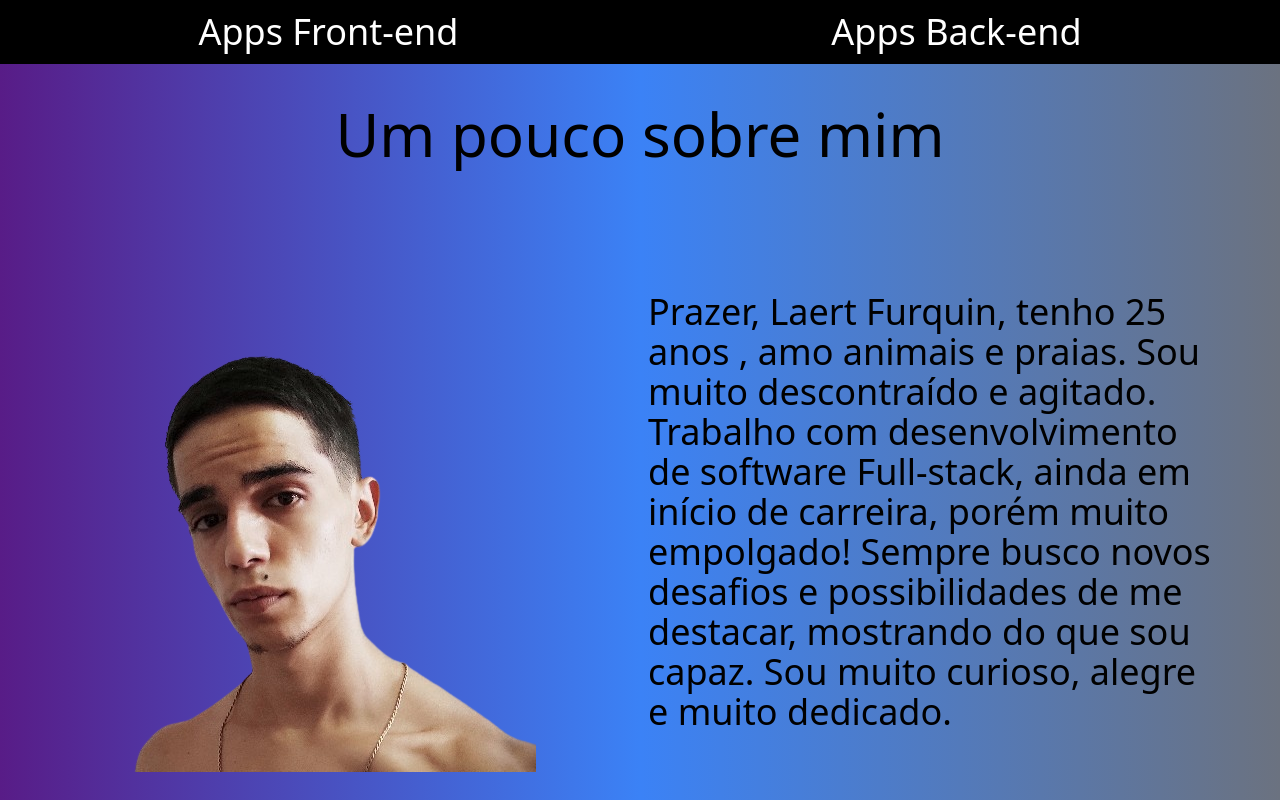
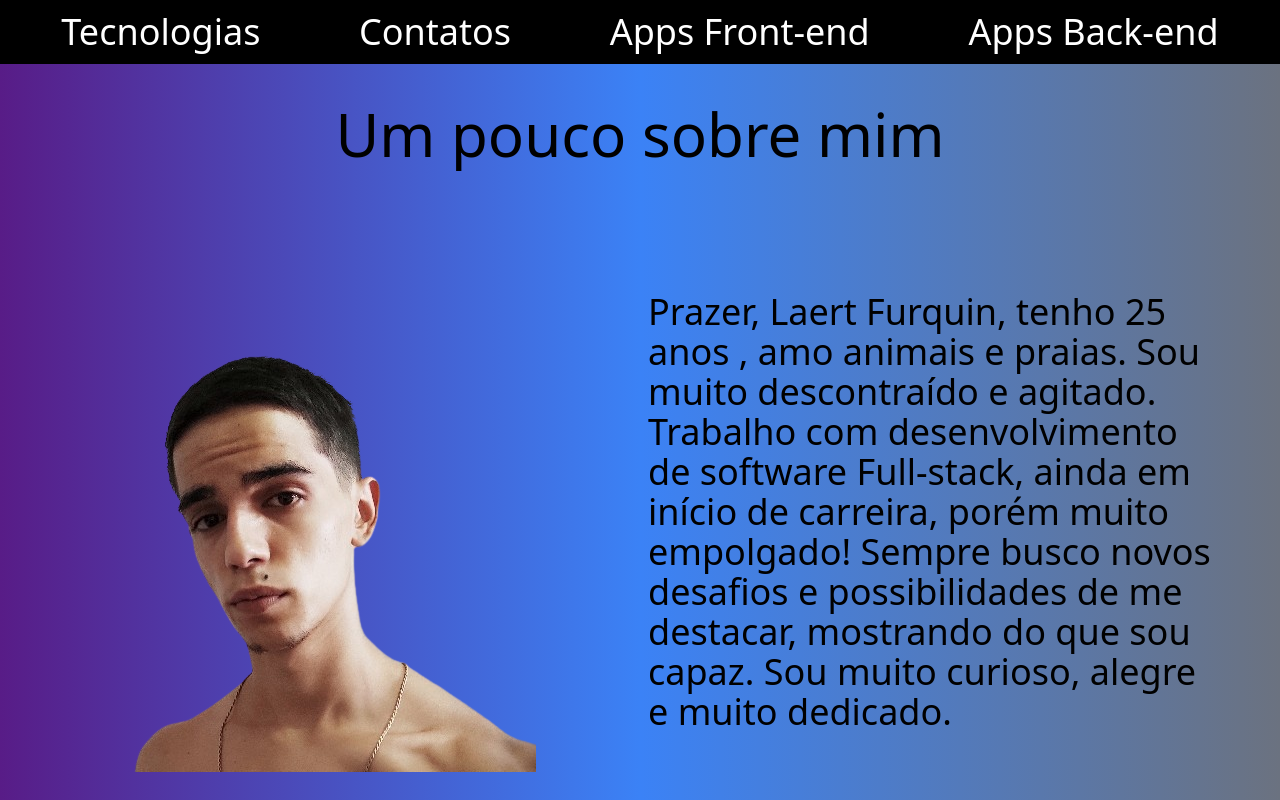
Before and after one commit to furquin/laertFurquin, a React (Create React App) app: page / in a window 1280 px wide. Shown: the top 800 px of the page. Built offline with nearby package versions, Linux system fonts and the light colour scheme.

Commit message:
refactor: implementa links para contatos e tecnologias

```diff
--- a/src/components/Header.js
+++ b/src/components/Header.js
@@ -4,6 +4,13 @@ import { Link } from 'react-router-dom';
 export default function Header() {
   return (
     <div className="flex justify-around text-4xl bg-black text-white p-3">
+      <Link to="/tecnologias">
+        <h3>Tecnologias</h3>
+      </Link>
+
+      <Link to="/contatos">
+        <h3>Contatos</h3>
+      </Link>
 
       <Link to="/frontEnd">
         <h3>Apps Front-end </h3>
```
Lines whose indentation alone changed are shown as unchanged.
